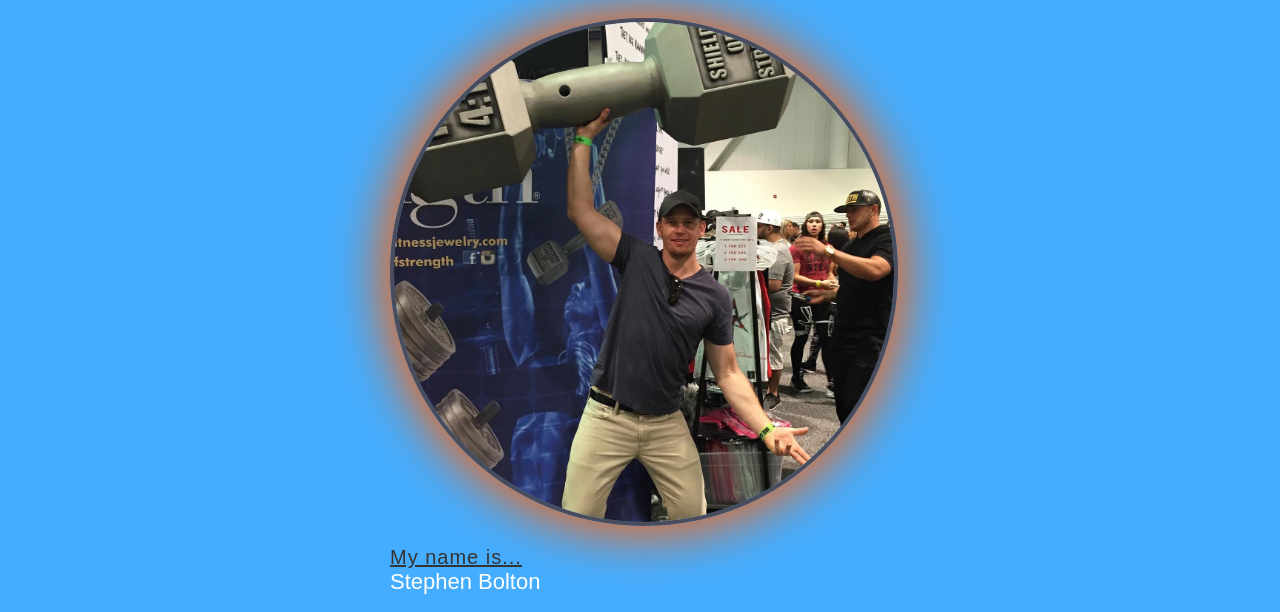
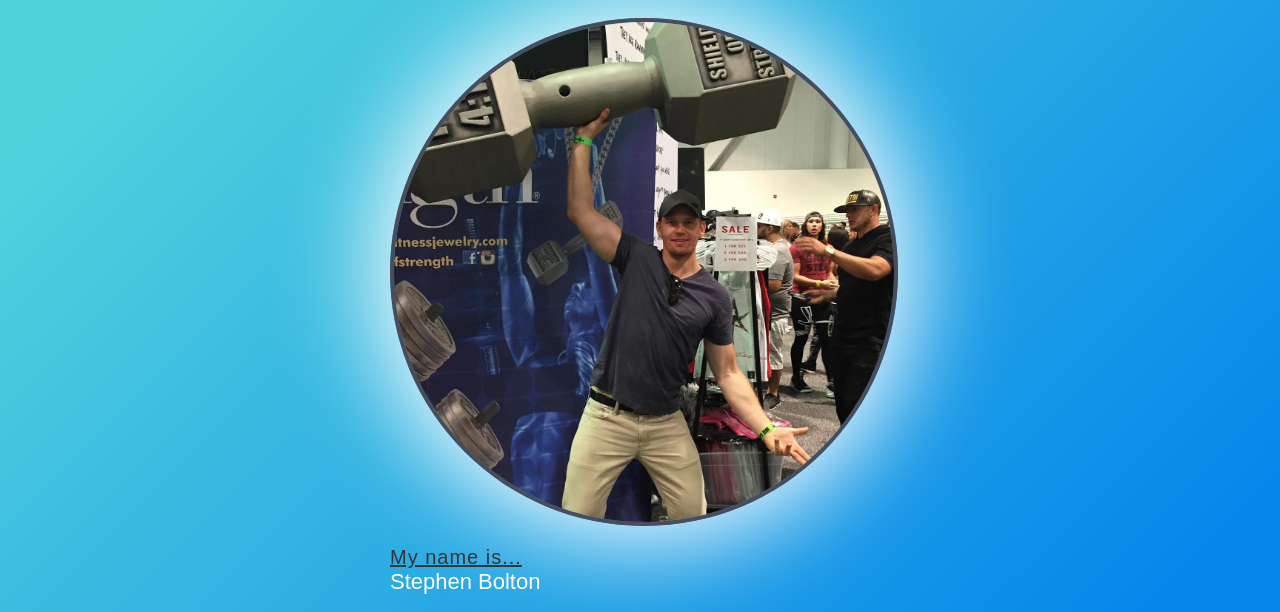
Before and after one commit to skbolton/UdacityPortfolio, a plain HTML site: page index.html in a window 1280 px wide. Shown: the part 168-780 px from the top of the page. Drawn offline with Linux system fonts and the light colour scheme.

Commit message:
added a gradient background and changed box shadow on profile image

```diff
--- a/styles.css
+++ b/styles.css
@@ -76,7 +76,8 @@ h1 {
 .hero {
   padding: 1em;
   max-width: 100%;
-  background-color: #44ADFF;
+  /*background-color: #44ADFF;*/
+  background: linear-gradient(-45deg, #0686EA 10%, rgb(80, 210, 221) 90%);
   color: white;
 }
 
@@ -88,7 +89,7 @@ h1 {
   -webkit-border-radius: 50%;
   -moz-border-radius: 50%;
   border-radius: 50%;
-  box-shadow:0 0  50px 10px #ef6518;
+  box-shadow:0 0  100px 15px #fff;
 
 }
 
```
